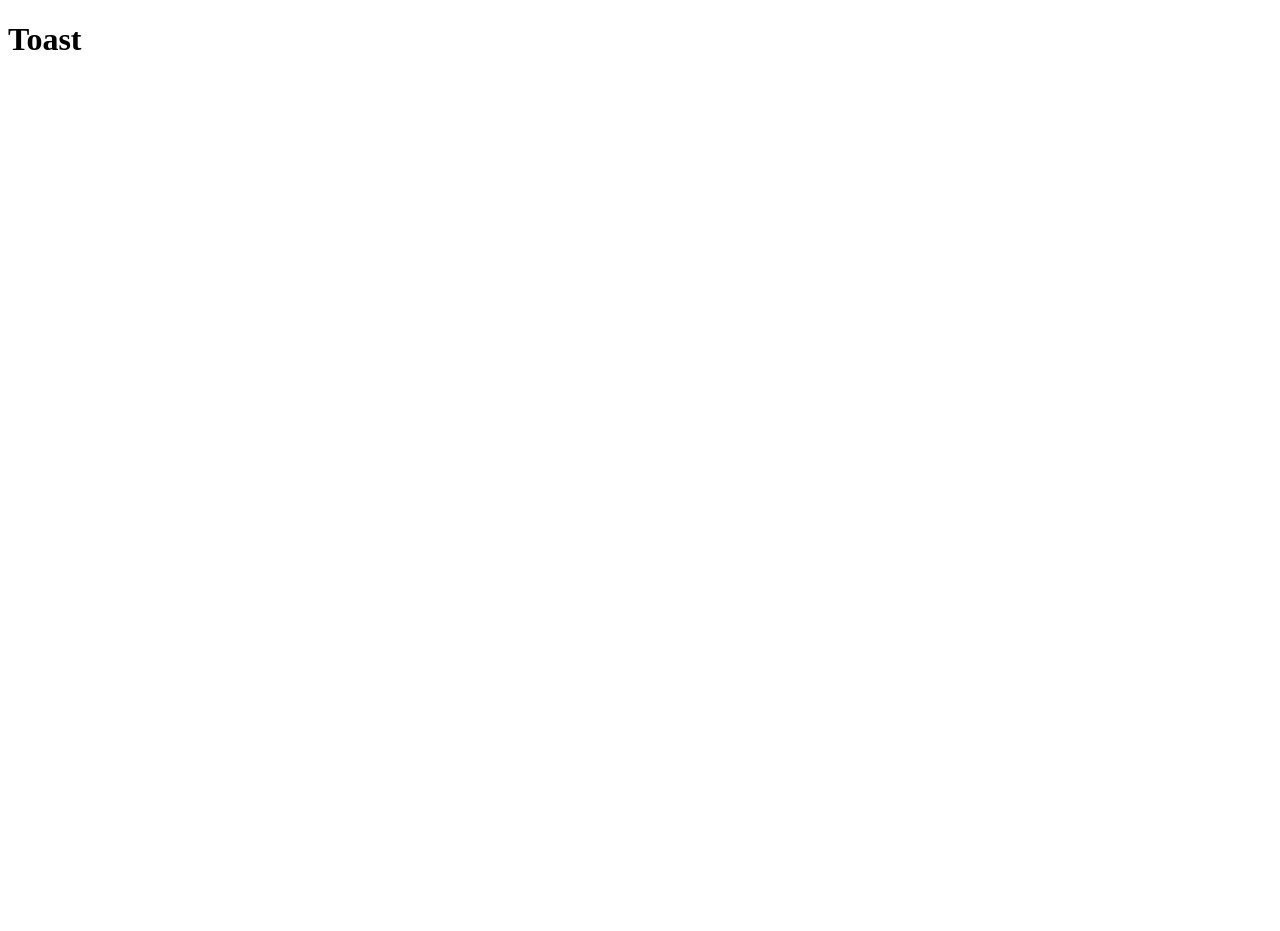
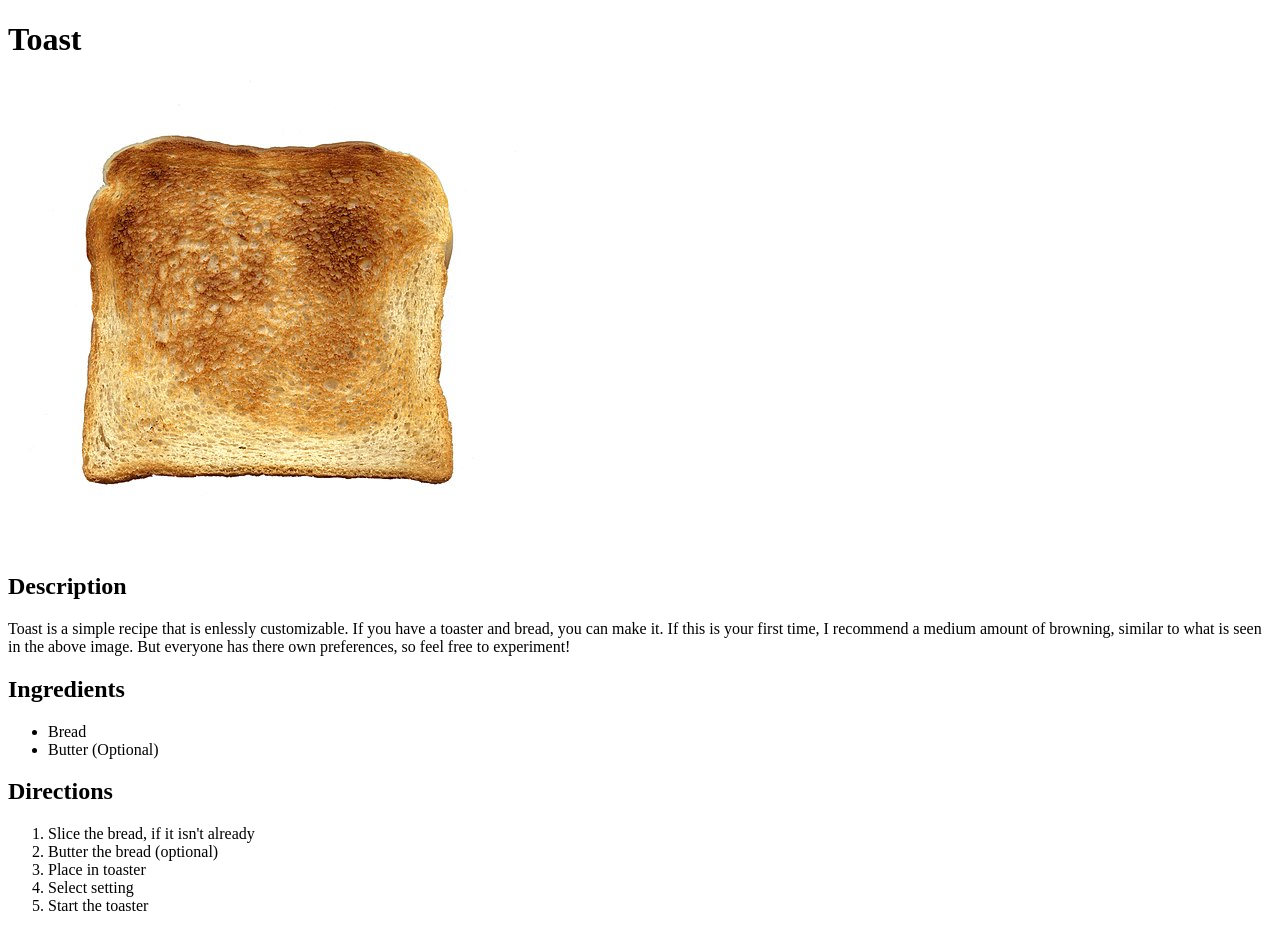
Before and after one commit to GrantFinnegan/odin-recipes, a plain HTML site: page recipes/toast.html in a window 1280 px wide. Before the commit the page ends 800 px from the top, so only its background shows below. Drawn offline with Linux system fonts and the light colour scheme.

Commit message:
Add content to toast recipe page

```diff
--- a/recipes/toast.html
+++ b/recipes/toast.html
@@ -7,5 +7,25 @@
 </head>
 <body>
     <h1>Toast</h1>
+    <img src="../img/Toast.jpg"
+    alt="A plain slice of toast">
+
+    <h2>Description</h2>
+    <p>Toast is a simple recipe that is enlessly customizable. If you have a toaster and bread, you can make it. If this is your first time, I recommend a medium amount of browning, similar to what is seen in the above image. But everyone has there own preferences, so feel free to experiment!</p>
+
+    <h2>Ingredients</h2>
+    <ul>
+        <li>Bread</li>
+        <li>Butter (Optional)</li>
+    </ul>
+
+    <h2>Directions</h2>
+    <ol>
+        <li>Slice the bread, if it isn't already</li>
+        <li>Butter the bread (optional)</li>
+        <li>Place in toaster</li>
+        <li>Select setting</li>
+        <li>Start the toaster</li>
+    </ol>
 </body>
 </html>
```
Also changed, not shown: img/Toast.jpg (added).
